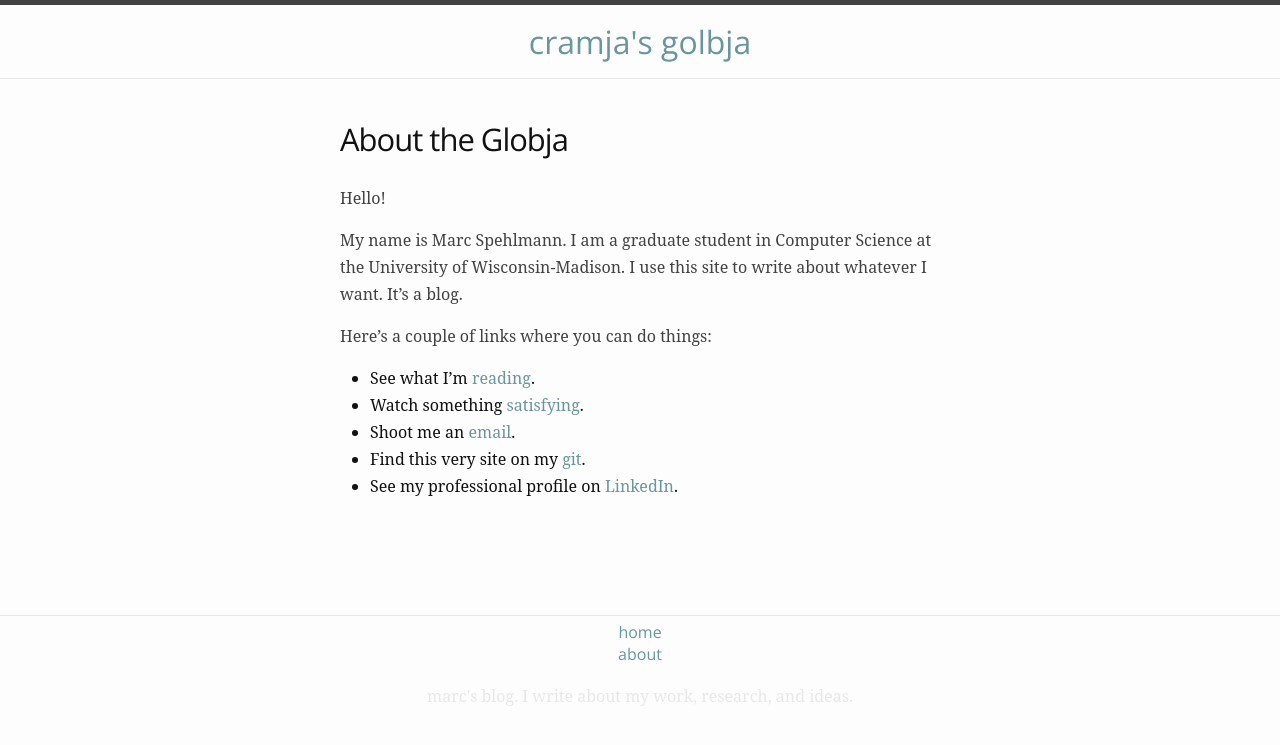
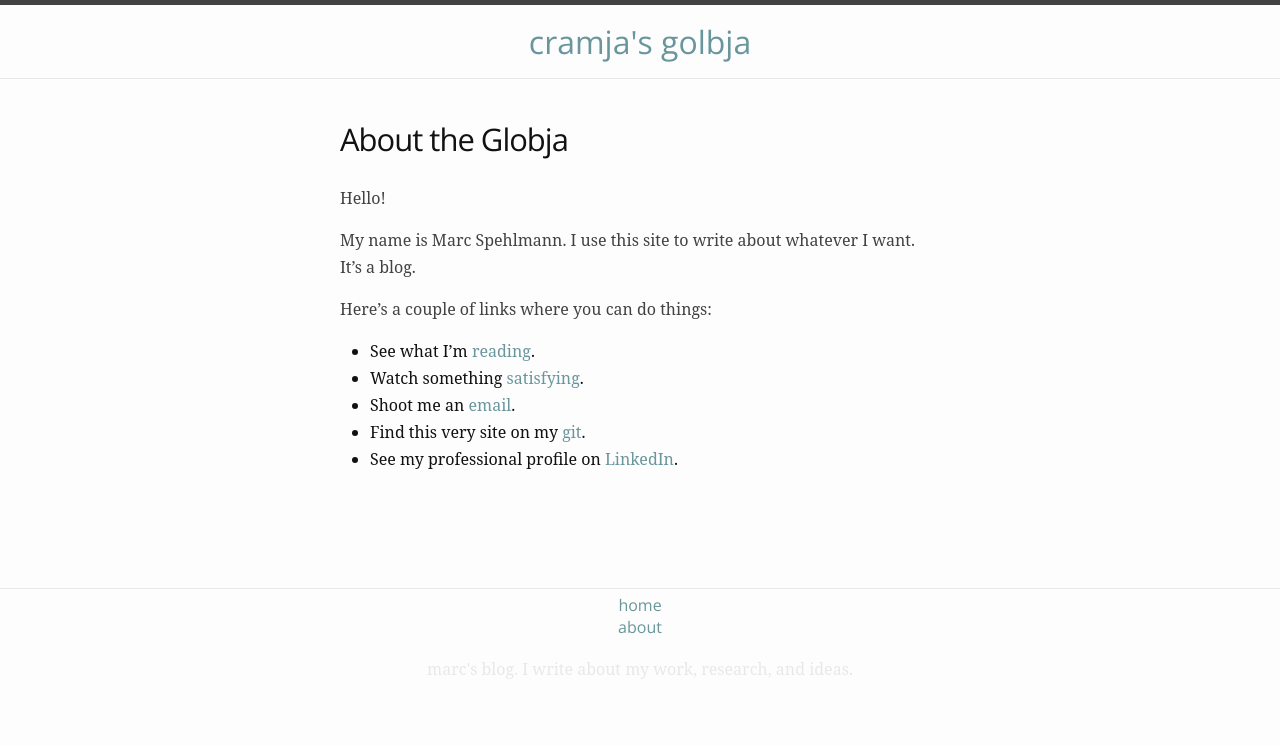
Before and after one commit to cramja/cramja.github.io, a Jekyll site: the page built from about.md, in a window 1280 px wide. Shown: the top 745 px of the page. Built offline with Jekyll 4.4.1, drawn with Linux system fonts in a browser that asks for light colours.

Commit message:
update about

```diff
--- a/about.md
+++ b/about.md
@@ -5,7 +5,7 @@ title: About the Globja
 ---
 Hello!
 
-My name is Marc Spehlmann. I am a graduate student in Computer Science at the University of Wisconsin-Madison. I use this site to write about whatever I want. It's a blog.
+My name is Marc Spehlmann. I use this site to write about whatever I want. It's a blog.
 
 Here's a couple of links where you can do things:
 
```
Also changed, not shown: reading.md (+2 -0 lines).
